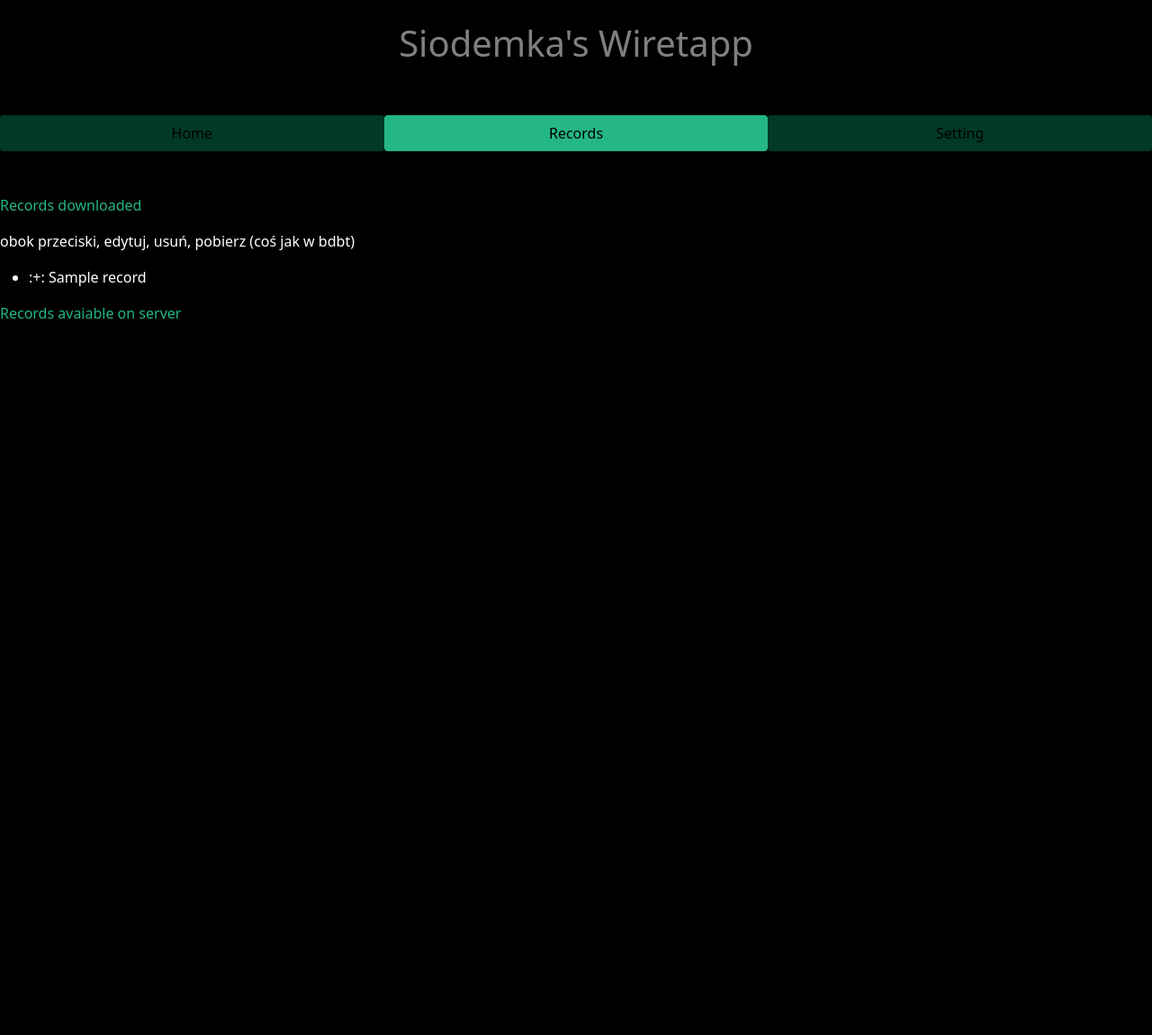
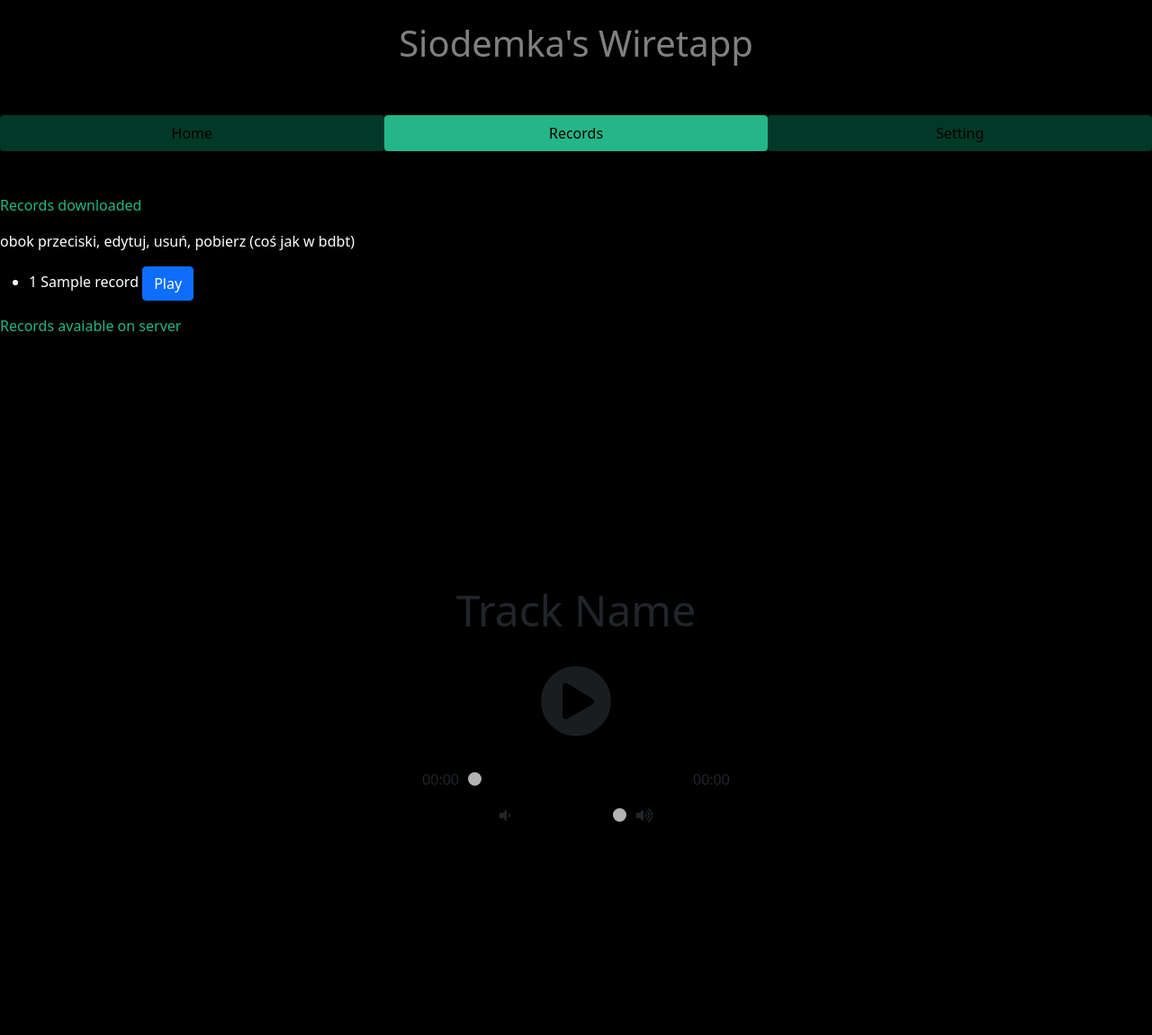
Before and after one commit to aBrodzik/Podsluch, a Flask app: template app/templates/records.html in a window 1280 px wide. Shown: the whole page at 90% size. Before the commit the page ends 354 px from the top, so only its background shows below. Run offline with Flask 2, Linux system fonts and the light colour scheme; the template is opened without the code that fills it: most values are stand-ins (such as "Sample title", 1, 10 or a date in 2020); some libraries are stand-ins or nearby versions.

Commit message:
flask i ślepy zaułek

```diff
--- a/app/main.py
+++ b/app/main.py
@@ -1,13 +1,13 @@
-from array import array
 
-from flask import Flask, redirect, url_for, render_template, request
+import audio
+from flask import Flask,   render_template, request
 from os import listdir
 from os.path import isfile, join
 
 app = Flask(__name__)
 
 
-@app.route("/",  methods=['GET', 'POST'])
+@app.route("/", methods=['GET', 'POST'])
 def home():
     if request.method == 'POST':
         if request.form.get("off"):
@@ -15,18 +15,17 @@ def home():
         elif request.form.get("on"):
             print("turning on")
         elif request.form.get("connect"):
-                print("connecting...")
+            print("connecting...")
         elif request.form.get("start"):
-                print("starting recoring")
+            print("starting recoring")
         elif request.form.get("stop"):
-                print("stopping recording")
+            print("stopping recording")
         elif request.form.get("standby"):
-                print("turning on standby")
+            print("turning on standby")
         elif request.form.get("standaway"):
-                print("shutting down standby")
+            print("shutting down standby")
         elif request.form.get("live"):
-                print("starting live")
-
+            print("starting live")
 
     return render_template("index.html")
 
@@ -41,7 +40,22 @@ def records():
     if not records:
         records = onlyfiles;
     print('records to display', records)
+
+
+    if request.method == 'POST':
+        i=0;
+        for record in records:
+            i=i+1
+            print(request.form.get(str(i)))
+            if request.form.get(str(i)):
+                print("playing");
+                audio.play("static/records/"+records[i-1])
+                break
+
     return render_template("records.html", records=records)
+
+
+
 
 
 @app.route("/settings")
@@ -49,6 +63,5 @@ def settings():
     return render_template("settings.html")
 
 
-
 if __name__ == "__main__":
     app.run()
--- a/app/static/main.css
+++ b/app/static/main.css
@@ -31,3 +31,137 @@ h1{
 .form-switch{
     color:#24B687;
 }
+
+/* Using flex with the column direction to
+   align items in a vertical direction */
+.player {
+  height: 95vh;
+  display: flex;
+  align-items: center;
+  flex-direction: column;
+  justify-content: center;
+}
+
+.details {
+  display: flex;
+  align-items: center;
+  flex-direction: column;
+  justify-content: center;
+  margin-top: 25px;
+}
+
+.track-art {
+  margin: 25px;
+  height: 250px;
+  width: 250px;
+  background-image: URL(
+     "https://source.unsplash.com/Qrspubmx6kE/640x360");
+  background-size: cover;
+  background-position: center;
+  border-radius: 15%;
+}
+
+/* Changing the font sizes to suitable ones */
+.now-playing {
+  font-size: 1rem;
+}
+
+.track-name {
+  font-size: 3rem;
+}
+
+.track-artist {
+  font-size: 1.5rem;
+}
+
+/* Using flex with the row direction to
+   align items in a horizontal direction */
+.buttons {
+  display: flex;
+  flex-direction: row;
+  align-items: center;
+}
+
+.playpause-track,
+.prev-track,
+.next-track {
+  padding: 25px;
+  opacity: 0.8;
+
+  /* Smoothly transition the opacity */
+  transition: opacity .2s;
+}
+
+/* Change the opacity when mouse is hovered */
+.playpause-track:hover,
+.prev-track:hover,
+.next-track:hover {
+  opacity: 1.0;
+}
+
+/* Define the slider width so that it scales properly */
+.slider_container {
+  width: 75%;
+  max-width: 400px;
+  display: flex;
+  justify-content: center;
+  align-items: center;
+}
+
+/* Modify the appearance of the slider */
+.seek_slider, .volume_slider {
+  -webkit-appearance: none;
+  -moz-appearance: none;
+  appearance: none;
+  height: 5px;
+  background: black;
+  opacity: 0.7;
+  -webkit-transition: .2s;
+  transition: opacity .2s;
+}
+
+/* Modify the appearance of the slider thumb */
+.seek_slider::-webkit-slider-thumb,
+.volume_slider::-webkit-slider-thumb {
+  -webkit-appearance: none;
+  -moz-appearance: none;
+  appearance: none;
+  width: 15px;
+  height: 15px;
+  background: white;
+  cursor: pointer;
+  border-radius: 50%;
+}
+
+/* Change the opacity when mouse is hovered */
+.seek_slider:hover,
+.volume_slider:hover {
+  opacity: 1.0;
+}
+
+.seek_slider {
+  width: 60%;
+}
+
+.volume_slider {
+  width: 30%;
+}
+
+.current-time,
+.total-duration {
+  padding: 10px;
+}
+
+i.fa-volume-down,
+i.fa-volume-up {
+  padding: 10px;
+}
+
+/* Change the mouse cursor to a pointer
+   when hovered over */
+i.fa-play-circle,
+i.fa-pause-circle,
+i.fa-step-forward,
+i.fa-step-backward {
+  cursor: pointer;
+}
--- a/app/templates/records.html
+++ b/app/templates/records.html
@@ -2,8 +2,17 @@
 <html xmlns="http://www.w3.org/1999/html" xmlns:color="http://www.w3.org/1999/xhtml"
       xmlns:text-color="http://www.w3.org/1999/xhtml">
 <head>
-     <link href="https://cdn.jsdelivr.net/npm/bootstrap@5.0.0-beta2/dist/css/bootstrap.min.css" rel="stylesheet" integrity="sha384-BmbxuPwQa2lc/FVzBcNJ7UAyJxM6wuqIj61tLrc4wSX0szH/Ev+nYRRuWlolflfl" crossorigin="anonymous">
+    <link href="https://cdn.jsdelivr.net/npm/bootstrap@5.0.0-beta2/dist/css/bootstrap.min.css" rel="stylesheet" integrity="sha384-BmbxuPwQa2lc/FVzBcNJ7UAyJxM6wuqIj61tLrc4wSX0szH/Ev+nYRRuWlolflfl" crossorigin="anonymous">
     <link rel="stylesheet"  href="{{ url_for('static', filename='main.css')}}"/>
+
+        <!-- Load FontAwesome icons -->
+    <link rel="stylesheet"
+            href=
+    "https://cdnjs.cloudflare.com/ajax/libs/font-awesome/5.13.0/css/all.min.css">
+
+      <!-- Load the custom CSS style file -->
+    <link rel="stylesheet" type="text/css" href="style.css">
+
 
     <meta charset="UTF-8">
     <meta name="description" content="This is a wiretap web interface">
@@ -48,8 +57,11 @@
   <ul id="listWithRecords">
     {% for record in records %}
         <li style="color:white">
-            <span class="my-handle">:+:</span>
-            <input type="hidden" name="records[]" value="{{ record }}"/> {{ record }}
+            <span class="my-handle"> {{loop.index}}</span>
+             <input type="hidden" name="records[]" value="{{ record }}"/> {{ record }}
+            <form method="post" action="/records">
+                <button type="submit" class="btn btn-primary" name={{loop.index}} value={{loop.index}}>Play</button>
+            </form>
         </li>
     {% endfor %}
   </ul>
@@ -58,6 +70,43 @@
 
 <p style="color:#24B687">Records avaiable on server</p>
 
+<div class="player">
+
+    <!-- Define the section for displaying details -->
+    <div class="details">
+      <div class="track-name">Track Name</div>
+    </div>
+
+    <!-- Define the section for displaying track buttons -->
+
+      <div class="playpause-track" onclick="playpauseTrack()">
+        <i class="fa fa-play-circle fa-5x"></i>
+      </div>
+
+
+    <!-- Define the section for displaying the seek slider-->
+    <div class="slider_container">
+      <div class="current-time">00:00</div>
+      <input type="range" min="1" max="100"
+        value="0" class="seek_slider" onchange="seekTo()">
+      <div class="total-duration">00:00</div>
+    </div>
+
+    <!-- Define the section for displaying the volume slider-->
+    <div class="slider_container">
+      <i class="fa fa-volume-down"></i>
+      <input type="range" min="1" max="100"
+        value="99" class="volume_slider" onchange="setVolume()">
+      <i class="fa fa-volume-up"></i>
+    </div>
+  </div>
+
+  <!-- Load the main script for the player -->
+  <script src="main.js"></script>
+</body>
+</html>
+
+
 
 </body>
 </html>
```
